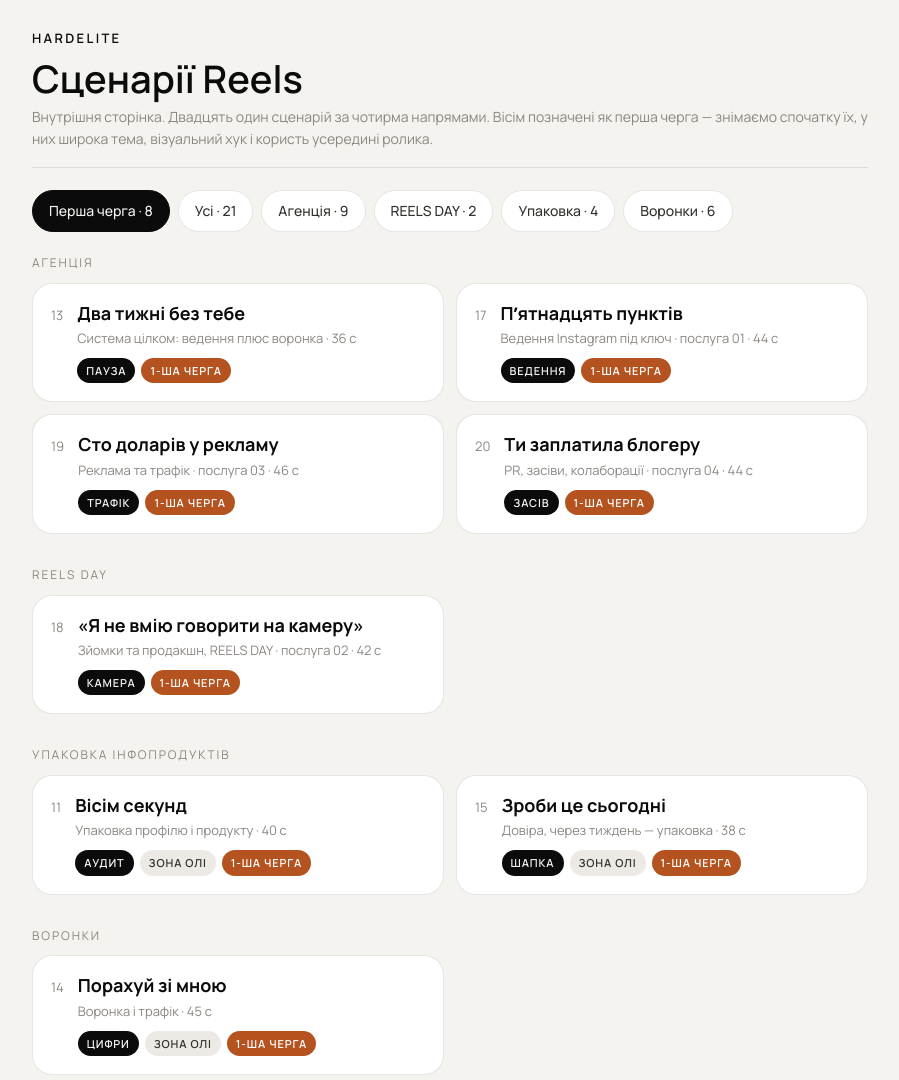
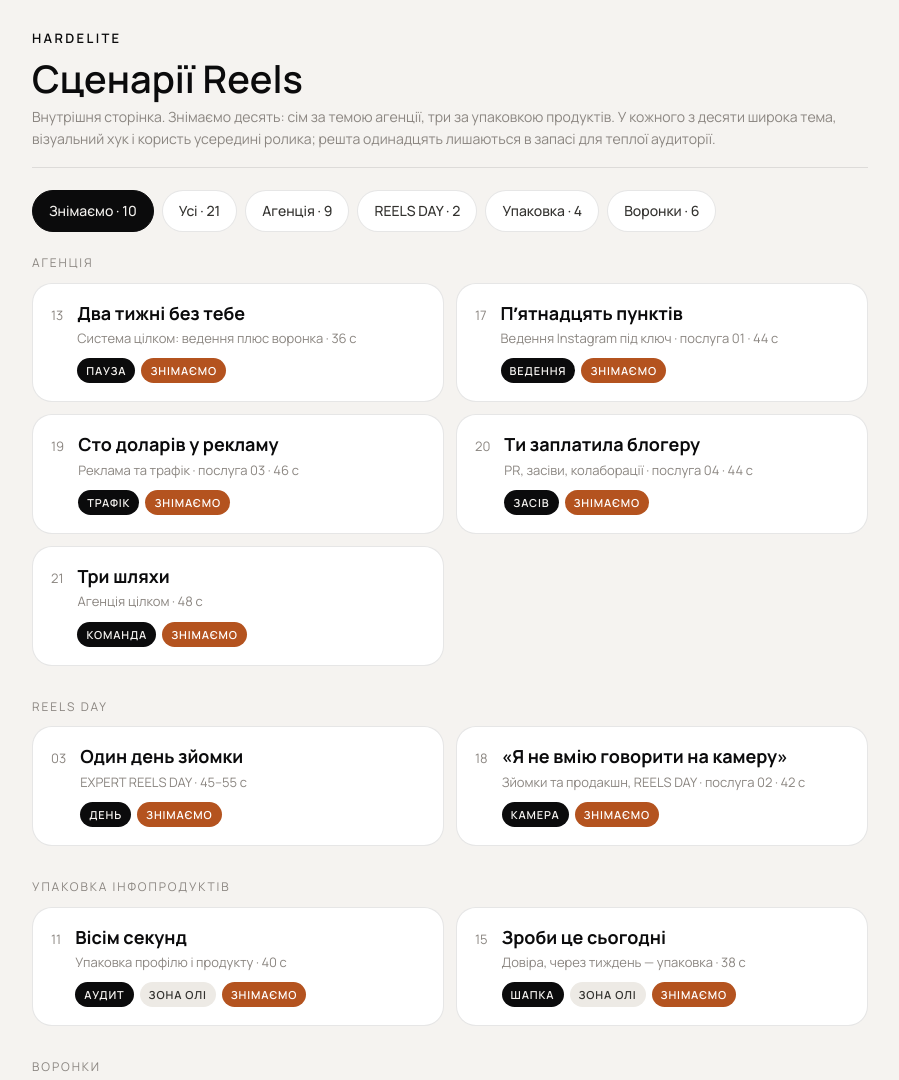
Before and after one commit to ouranus4/hardelite, a plain HTML site: page scenarii/index.html in a window 1280 px wide. Shown: the top 1080 px of the page, without its empty margins (190-1089 px from the left). Drawn offline with Linux system fonts and the light colour scheme; a web font is replaced by a local one.

Commit message:
Знімаємо десять: сім за агенцією, три за упаковкою
Замість «першої черги» з восьми — рівно десять сценаріїв, які віддаємо
Вероніці в роботу: сім за темою агенції (Два тижні без тебе, Я не вмію
говорити на камеру, Один день зйомки, Пʼятнадцять пунктів, Сто доларів
у рекламу, Ти заплатила блогеру, Три шляхи) і три за упаковкою продуктів
(Вісім секунд, Зроби це сьогодні, Susan Allen).

Трьом новим — Один день зйомки, Susan Allen і Три шляхи — дописаний
переписаний вхід: окремо візуальний хук, окремо текстовий.

Решта одинадцять лишаються на сторінці як запас для теплої аудиторії.

Co-Authored-By: Claude Opus 5 <noreply@anthropic.com>

```diff
--- a/scenarii/index.html
+++ b/scenarii/index.html
@@ -133,11 +133,11 @@ footer a{color:var(--ink-80)}
   <header>
     <div class="brand">HARDELITE</div>
     <h1>Сценарії Reels</h1>
-    <p class="sub">Внутрішня сторінка. Двадцять один сценарій за чотирма напрямами. Вісім позначені як перша черга — знімаємо спочатку їх, у них широка тема, візуальний хук і користь усередині ролика.</p>
+    <p class="sub">Внутрішня сторінка. Знімаємо десять: сім за темою агенції, три за упаковкою продуктів. У кожного з десяти широка тема, візуальний хук і користь усередині ролика; решта одинадцять лишаються в запасі для теплої аудиторії.</p>
   </header>
 
   <div class="filters">
-    <button class="chip" data-filter="first" aria-pressed="true">Перша черга · 8</button>
+    <button class="chip" data-filter="first" aria-pressed="true">Знімаємо · 10</button>
     <button class="chip" data-filter="all" aria-pressed="false">Усі · 21</button>
     <button class="chip" data-filter="agency" aria-pressed="false">Агенція · 9</button>
     <button class="chip" data-filter="reelsday" aria-pressed="false">REELS DAY · 2</button>
@@ -224,7 +224,10 @@ const S = [
 },
 {
   n:3, group:'reelsday', title:'Один день зйомки',
+  first:true,
   sells:'EXPERT REELS DAY', who:'Експерти, блогери, бренди', len:'45–55 с', word:'ДЕНЬ',
+  hookV:`Швидка нарізка одного дня в півтори секунди: клацає хлопавка, міняється одяг, міняється фон, падає світло. Останній кадр нарізки — сітка знятих роликів на екрані телефона.`,
+  hookT:`Один день. Чотири зміни одягу. Пʼятнадцять роликів — і я не думаю про контент до наступного місяця.`,
   head:'Один день зйомки — 15 Reels. Ось як це виглядає',
   beats:[
     {t:'0–4 с · хук', s:`Це вісім годин. У кінці — пʼятнадцять готових Reels, яких вистачить на місяць.`},
@@ -250,7 +253,10 @@ const S = [
 },
 {
   n:4, group:'funnel', title:'Susan Allen', zone:'Зона Олі',
+  first:true,
   sells:'Упаковка, лендинг, автовидача, автоворонка', who:'Експерти, які вже щось продають', len:'50–55 с', word:'ВОРОНКА',
+  hookV:`Екран чужого сайту. Курсор виділяє рядок «Hello, I am Susan Allen» — текст із шаблону, який забули замінити. Зум на виділене.`,
+  hookT:`Я зайшла на сайт експерта, який продає на десятки тисяч, і побачила ось це. Імʼя чужої жінки з шаблону.`,
   head:'Я відкрила сайт експерта і побачила «Hello, I am Susan Allen»',
   beats:[
     {t:'0–5 с · хук', s:`Я відкрила сайт експертки, щоб записатись. Перше, що побачила — фото чужої жінки і підпис «Hello, I am Susan Allen».`},
@@ -389,8 +395,8 @@ const S = [
 },
 {
   n:11, group:'pack', title:'Вісім секунд', zone:'Зона Олі',
+  first:true,
   sells:'Упаковка профілю і продукту', who:'Холодна аудиторія: експерти, майстри', len:'40 с', word:'АУДИТ',
-  first:true,
   hookV:`Палець швидко гортає стрічку, спиняється на профілі. У куті запускається таймер. Увесь кадр — екран телефона, обличчя немає.`,
   hookT:`Вісім секунд. Стільки людина дивиться на тебе, перш ніж вирішити — писати чи гортати далі.`,
   head:'Дай мені вісім секунд на твій профіль',
@@ -434,8 +440,8 @@ const S = [
 },
 {
   n:13, group:'agency', title:'Два тижні без тебе',
+  first:true,
   sells:'Система цілком: ведення плюс воронка', who:'Тепла аудиторія, ті, хто втомився', len:'36 с', word:'ПАУЗА',
-  first:true,
   hookV:`Валіза біля дверей, світло з передпокою. Рука тягнеться до ручки — і спиняється на пів дорозі. Телефон у другій руці світиться.`,
   hookT:`Коли ти востаннє не відповідала нікому два дні підряд? Не у відпустці з телефоном — а взагалі.`,
   head:'Уяви, що тебе немає два тижні',
@@ -458,7 +464,6 @@ const S = [
 {
   n:14, group:'funnel', title:'Порахуй зі мною', zone:'Зона Олі',
   sells:'Воронка і трафік', who:'Ті, хто думає про рекламу і масштаб', len:'45 с', word:'ЦИФРИ',
-  first:true,
   hookV:`Маркер пише на склі велику цифру «100 000» і обводить. Рука і маркер, обличчя немає.`,
   hookT:`Назви суму, яку хочеш заробляти на місяць. Я за сорок секунд покажу, чого тобі для неї бракує.`,
   head:'Порахуй зі мною — і в кінці побачиш свою дірку',
@@ -481,8 +486,8 @@ const S = [
 },
 {
   n:15, group:'pack', title:'Зроби це сьогодні', zone:'Зона Олі',
+  first:true,
   sells:'Довіра, через тиждень — упаковка', who:'Холодна аудиторія', len:'38 с', word:'ШАПКА',
-  first:true,
   hookV:`Телефон у руці, людина стирає текст у шапці профілю, символ за символом, до порожнього поля.`,
   hookT:`Десять хвилин, безкоштовно і без нас. Єдина річ, яку я прошу зробити сьогодні.`,
   head:'Зроби це сьогодні, навіть якщо ти ніколи не прийдеш до нас',
@@ -526,8 +531,8 @@ const S = [
 },
 {
   n:17, group:'agency', title:'Пʼятнадцять пунктів',
+  first:true,
   sells:'Ведення Instagram під ключ · послуга 01', who:'Експерти й бренди, які ведуть самі або з фрилансером', len:'44 с', word:'ВЕДЕННЯ',
-  first:true,
   hookV:`Аркуш паперу, рука ставить галочки згори вниз, список іде за нижній край кадру. Лічильник у куті росте.`,
   hookT:`Мені сказали, що я беру гроші за те, щоб постити картинки. Добре. Рахую вголос.`,
   head:'«Ведення Instagram» звучить як «постити за тебе». Рахую вголос',
@@ -548,8 +553,8 @@ const S = [
 },
 {
   n:18, group:'reelsday', title:'«Я не вмію говорити на камеру»',
+  first:true,
   sells:'Зйомки та продакшн, REELS DAY · послуга 02', who:'Експерти, які хочуть Reels і бояться камери', len:'42 с', word:'КАМЕРА',
-  first:true,
   hookV:`Людина перед камерою. Набирає повітря, відкриває рот — і махає рукою: стоп. Знімаємо збоку, у кадрі видно світло і штатив.`,
   hookT:`Ось так виглядає перша хвилина зйомки у вісімдесяти відсотків людей. І це нормально.`,
   head:'«Я не вмію говорити на камеру». Це не проблема',
@@ -572,8 +577,8 @@ const S = [
 },
 {
   n:19, group:'agency', title:'Сто доларів у рекламу',
+  first:true,
   sells:'Реклама та трафік · послуга 03', who:'Ті, хто збирається вмикати рекламу або вже зливав бюджет', len:'46 с', word:'ТРАФІК',
-  first:true,
   hookV:`Екран рекламного кабінету, палець над кнопкою «Опублікувати». Завмирає.`,
   hookT:`Не натискай сьогодні. Дай мені тридцять секунд — скажу, куди підуть ці гроші.`,
   head:'Хочеш залити сто доларів у рекламу — не роби цього',
@@ -595,8 +600,8 @@ const S = [
 },
 {
   n:20, group:'agency', title:'Ти заплатила блогеру',
+  first:true,
   sells:'PR, засіви, колаборації · послуга 04', who:'Ті, у кого був невдалий досвід реклами в блогерів', len:'44 с', word:'ЗАСІВ',
-  first:true,
   hookV:`Екран статистики, цифра «+17» за тиждень. Поруч на столі — переказ на три тисячі.`,
   hookT:`Сімнадцять людей за три тисячі гривень. І жодної заявки. Я знаю, чому так вийшло — і це не блогер.`,
   head:'Сімнадцять підписників і нуль заявок. Причина не в блогері',
@@ -618,7 +623,10 @@ const S = [
 },
 {
   n:21, group:'agency', title:'Три шляхи',
+  first:true,
   sells:'Агенція цілком', who:'Ті, хто саме зараз вибирає виконавця', len:'48 с', word:'КОМАНДА',
+  hookV:`Рука розкладає на склі три стікери в ряд і підписує кожен. На третьому спиняється.`,
+  hookT:`Є три способи зробити собі контент. Один із них коштує тобі не грошима, а вечорами.`,
   head:'Три способи зробити собі контент — включно з тими, де ми не потрібні',
   beats:[
     {t:'0–4 с · хук', s:`Є три способи зробити собі контент. Розкажу всі три — включно з тими, де ми не потрібні.`},
@@ -693,7 +701,7 @@ function render(){
         <div class="tags">
           <span class="tag tag--word">${esc(x.word)}</span>
           ${x.zone ? `<span class="tag">${esc(x.zone)}</span>` : ''}
-          ${x.first ? '<span class="tag tag--first">1-ша черга</span>' : ''}
+          ${x.first ? '<span class="tag tag--first">Знімаємо</span>' : ''}
           ${done[x.n] ? '<span class="tag tag--done">Знято</span>' : ''}
         </div>
       </button>`).join('');
```
